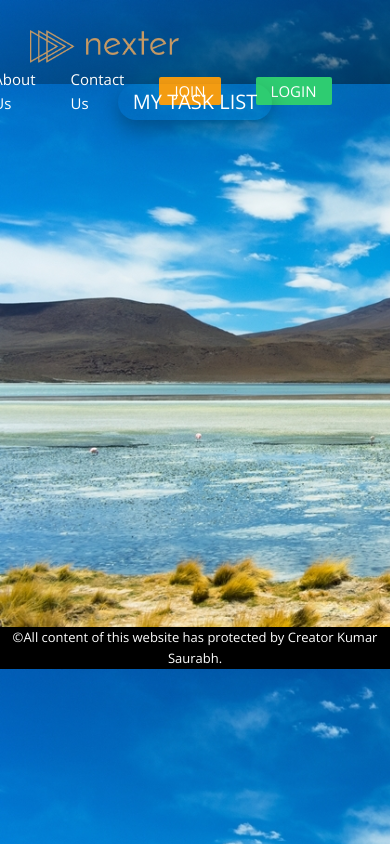
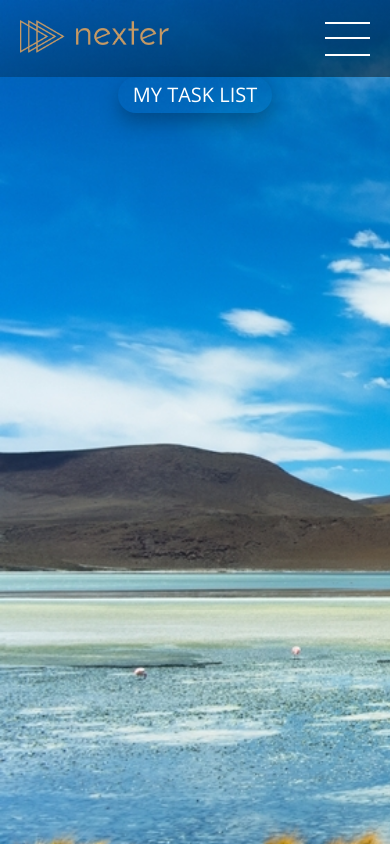
Before and after one commit to ksaurabh4/MNC, a React app: page / in a window 390 px wide. Shown: the top 844 px of the page. Built offline with nearby package versions, Linux system fonts and the light colour scheme.

Commit message:
mobile screens optimization

```diff
--- a/src/components/Header/Header.css
+++ b/src/components/Header/Header.css
@@ -31,7 +31,6 @@
   cursor: pointer;
   color: #fff;
   outline: none;
-  display: flex;
   text-decoration: none;
 }
 
@@ -97,11 +96,64 @@
   padding: 0.5rem 1.5rem;
 }
 
+.nav-btn {
+  border: none;
+  border-radius: 0;
+  padding-right: 1rem;
+  background-color: #fff;
+  height: 2px;
+  width: 4.5rem;
+  position: absolute;
+  right: 2rem;
+  display: none;
+  outline: none;
+}
+.nav-btn::before,
+.nav-btn::after {
+  background-color: #fff;
+  content: '';
+  height: 2px;
+  width: 4.5rem;
+  display: block;
+}
+
+.nav-btn::before {
+  transform: translateY(-1.5rem);
+}
+.nav-btn::after {
+  transform: translateY(1.5rem);
+}
+
 @media only screen and (max-width: 700px) {
   .header {
-    flex-direction: column;
+    height: auto;
+    padding: 2rem;
   }
   .nav {
-    justify-content: flex-end;
+    position: absolute;
+    top: 7.6rem;
+    right: 0rem;
+    display: none;
+    flex-direction: column-reverse;
+    align-items: flex-end;
+    background-image: linear-gradient(to right bottom, #0000000a, #00000073);
+    width: 100%;
+    padding-right: 2rem;
+  }
+  .nav * {
+    margin-top: 0.5rem;
+  }
+  .nav:not(:last-child) a {
+    border-bottom: 1px solid #777;
+  }
+  .nav:last-child {
+    margin-top: 0;
+  }
+  .nav-btn {
+    display: block;
+  }
+  .nav-btn:hover + .nav,
+  .nav-btn:active + .nav {
+    display: flex;
   }
 }
--- a/src/components/Header/Header.js
+++ b/src/components/Header/Header.js
@@ -55,6 +55,8 @@ class Header extends React.Component {
         <div className='logo'>
           <img src='/img/logo.png' alt='site logo' />
         </div>
+
+        <button className='nav-btn'></button>
         <ul className='nav'>
           <Link className='nav__item' to={`/`}>
             Home
--- a/src/components/List/List.css
+++ b/src/components/List/List.css
@@ -151,8 +151,14 @@
 
 @media only screen and (max-width: 500px) {
   .list__item {
-    flex-direction: column-reverse;
     margin: 1rem 0;
+    display: flex;
+    flex-direction: column;
+    max-height: 35rem;
+  }
+  .list__image {
+    height: 50rem;
+    overflow: hidden;
   }
   .list__image,
   .list__content {
--- a/src/components/List/List.js
+++ b/src/components/List/List.js
@@ -24,7 +24,7 @@ const List = (props) => {
               </div>
               <div className='list__item__meta__detail'>
                 <h5>Created</h5>
-                <p>{task.createdAt}</p>
+                <p>{task.createdAt.slice(0, 10)}</p>
               </div>
             </div>
             <div className='item__widget'>
@@ -33,7 +33,7 @@ const List = (props) => {
               </div>
               <div className='list__item__meta__detail'>
                 <h5>Assigned</h5>
-                <p>May 18 2020</p>
+                <p>{task.updatedAt.slice(0, 10)}</p>
               </div>
             </div>
             <div className='item__widget'>
--- a/src/components/MainSection/MainSection.css
+++ b/src/components/MainSection/MainSection.css
@@ -1,5 +1,6 @@
 .main {
   width: 100%;
+  height: 100vh;
   display: flex;
   justify-content: center;
   flex-grow: 1;
--- a/src/components/Model/Model.css
+++ b/src/components/Model/Model.css
@@ -8,6 +8,7 @@
   width: 70vw;
   background-color: #fff;
   padding: 2rem;
+  border-radius: 1rem;
 }
 
 .model__heading {
```
